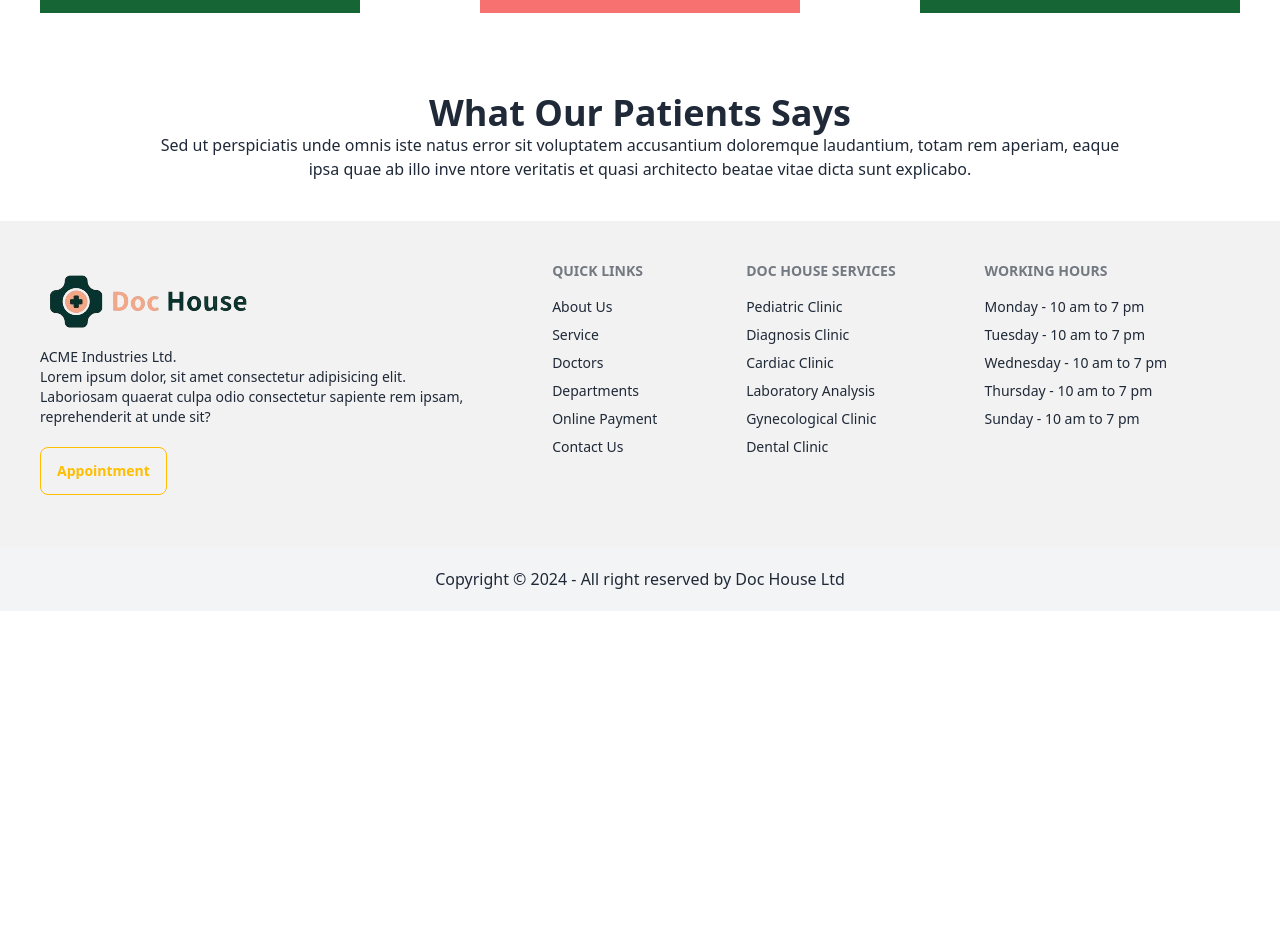
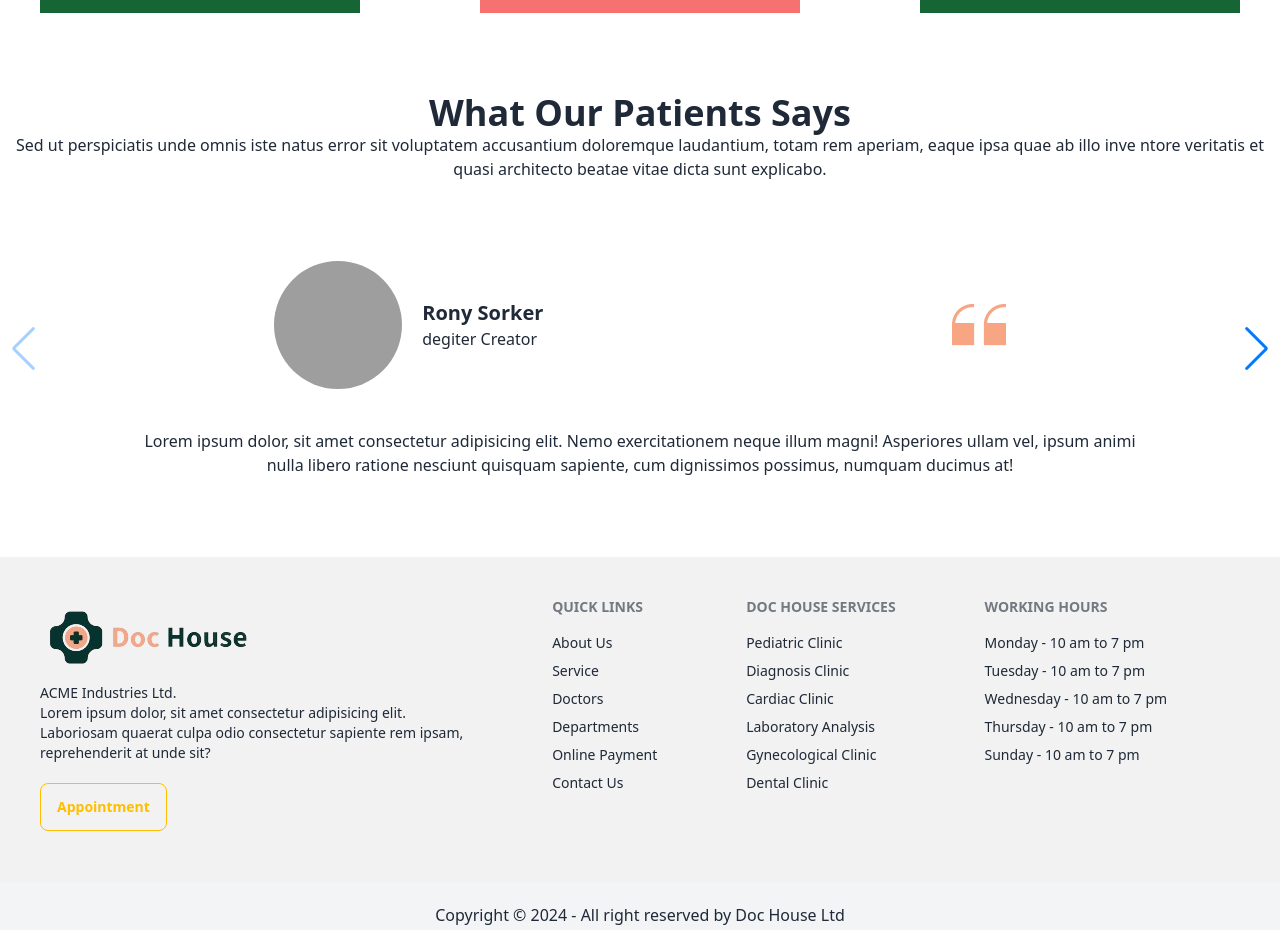
Before and after one commit to tawhid3482/Doc-Hourse, a React (Vite) app: page / in a window 1280 px wide. Shown: the part 2000-2930 px from the top of the page. Before the commit the page ends 2611 px from the top, so only its background shows below. Built offline with nearby package versions, Linux system fonts and the light colour scheme; grey boxes are pictures that could not be loaded.

Commit message:
feedback complete

```diff
--- a/package.json
+++ b/package.json
@@ -13,7 +13,8 @@
     "@react-icons/all-files": "^4.1.0",
     "firebase": "^10.8.0",
     "react": "^18.2.0",
-    "react-dom": "^18.2.0"
+    "react-dom": "^18.2.0",
+    "swiper": "^11.0.6"
   },
   "devDependencies": {
     "@types/react": "^18.2.55",
--- /dev/null
+++ b/public/feedback.json
@@ -0,0 +1,30 @@
+[
+    {
+        "id":"01",
+        "name":"Rony Sorker",
+        "title":"degiter Creator",
+        "description":"Lorem ipsum dolor, sit amet consectetur adipisicing elit. Nemo exercitationem neque illum magni! Asperiores ullam vel, ipsum animi nulla libero ratione nesciunt quisquam sapiente, cum dignissimos possimus, numquam ducimus at!",
+        "img":"https://images.pexels.com/photos/771742/pexels-photo-771742.jpeg?cs=srgb&dl=pexels-mohamed-abdelghaffar-771742.jpg&fm=jpg"
+        },
+    {
+        "id":"02",
+        "name":"Rony Sorker",
+        "title":"degiter Creator",
+        "description":"Lorem ipsum dolor, sit amet consectetur adipisicing elit. Nemo exercitationem neque illum magni! Asperiores ullam vel, ipsum animi nulla libero ratione nesciunt quisquam sapiente, cum dignissimos possimus, numquam ducimus at!",
+        "img":"img"
+        },
+    {
+        "id":"03",
+        "name":"Rony Sorker",
+        "title":"degiter Creator",
+        "description":"Lorem ipsum dolor, sit amet consectetur adipisicing elit. Nemo exercitationem neque illum magni! Asperiores ullam vel, ipsum animi nulla libero ratione nesciunt quisquam sapiente, cum dignissimos possimus, numquam ducimus at!",
+        "img":"img"
+        },
+    {
+        "id":"04",
+        "name":"Rony Sorker",
+        "title":"degiter Creator",
+        "description":"Lorem ipsum dolor, sit amet consectetur adipisicing elit. Nemo exercitationem neque illum magni! Asperiores ullam vel, ipsum animi nulla libero ratione nesciunt quisquam sapiente, cum dignissimos possimus, numquam ducimus at!",
+        "img":"img"
+        }
+]
--- a/src/Home/Feedback/Feedback.jsx
+++ b/src/Home/Feedback/Feedback.jsx
@@ -1,11 +1,61 @@
 import SectionTitle from "../../Shared/SectionTitle/SectionTitle";
+// Import Swiper React components
+import { Swiper, SwiperSlide } from "swiper/react";
+import img from '../../assets/services/img.png'
+
+// Import Swiper styles
+import "swiper/css";
+import "swiper/css/pagination";
+import "swiper/css/navigation";
+
+import { Navigation } from "swiper/modules";
+import UseFeedBack from "../../Hooks/UseFeedback/UseFeedBack";
+
+import "swiper/css";
+import "swiper/css/navigation";
 
 const Feedback = () => {
+  const [Feedback] = UseFeedBack();
+  console.log(Feedback);
   return (
     <div className="my-10">
       <div className="">
-                <SectionTitle title={'What Our Patients Says'}></SectionTitle>
-                <p className="text-center w-9/12 mx-auto">Sed ut perspiciatis unde omnis iste natus error sit voluptatem accusantium doloremque laudantium, totam rem aperiam, eaque ipsa quae ab illo inve ntore veritatis et quasi architecto beatae vitae dicta sunt explicabo.</p>
+        <SectionTitle title={"What Our Patients Says"}></SectionTitle>
+        <p className="text-center text-base">
+          Sed ut perspiciatis unde omnis iste natus error sit voluptatem
+          accusantium doloremque laudantium, totam rem aperiam, eaque ipsa quae
+          ab illo inve ntore veritatis et quasi architecto beatae vitae dicta
+          sunt explicabo.
+        </p>
+      </div>
+      <div className=""></div>
+      <div className="">
+        <Swiper navigation={true} modules={[Navigation]} className="mySwiper">
+          {Feedback?.map((review) => (
+            <SwiperSlide key={review?._id}>
+             <div className="p-10">
+             <div className="flex gap-5 items-center justify-around p-10">
+                <div className="flex items-center gap-5">
+                <div className="">
+                  <img src={review?.img} className="rounded-full w-32 h-32" alt="" />
+                </div>
+                <div className="">
+                  <p className="text-xl font-bold">{review?.name}</p>
+                  <p>{review?.title}</p>
+                </div>
+                </div>
+                <div className="">
+                <img src={img} className="" alt="" />
+              </div>
+              </div>
+              <div className="">
+                <p className="text-center w-10/12 mx-auto">{review?.description}</p>
+             </div>
+              </div>
+
+            </SwiperSlide>
+          ))}
+        </Swiper>
       </div>
     </div>
   );
--- /dev/null
+++ b/src/Hooks/UseFeedback/UseFeedBack.jsx
@@ -0,0 +1,18 @@
+import { useEffect, useState } from "react";
+
+const UseFeedBack = () => {
+    const [Feedback,setfeedback]=useState(null)
+    const [loading, setLoading] = useState(true);
+
+    useEffect(()=>{
+        fetch('/feedback.json')
+        .then(res =>res.json())
+        .then(data => {
+            setfeedback(data)
+            setLoading(false)
+        })
+    },[])
+    return [Feedback,loading]
+};
+
+export default UseFeedBack;
```
Also changed, not shown: src/assets/services/img.png (added), 1 other file (tests, documents, lock files or other folders). Lines whose indentation alone changed are shown as unchanged.
